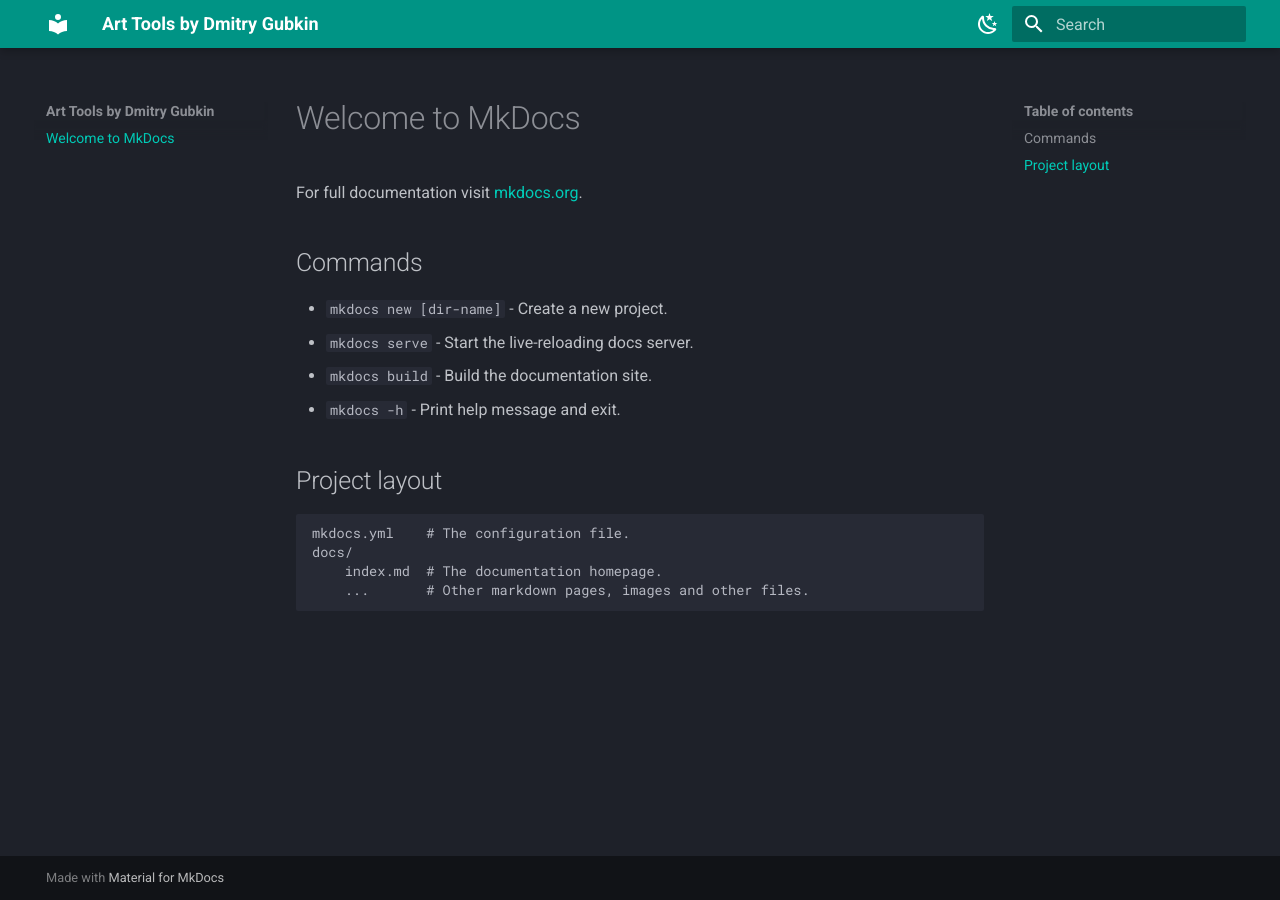
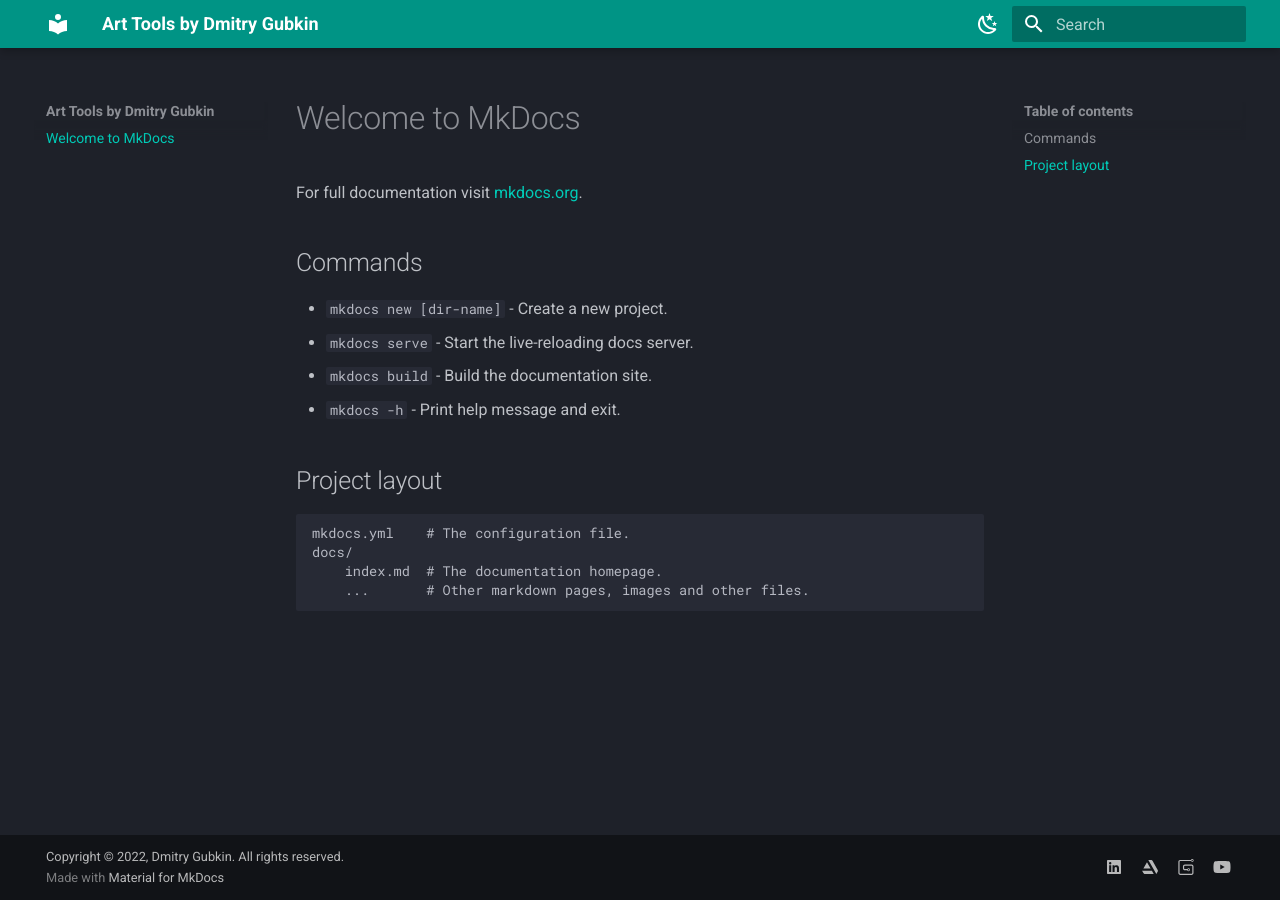
Before and after one commit to DmitryGubkin/DG_ArtToolsDoc, an MkDocs documentation site: the page built from docs/index.md, in a window 1280 px wide. Built offline with MkDocs 1.6.1 and Material for MkDocs 9.7.7, drawn with Linux system fonts in a browser that asks for light colours.

Commit message:
!U footer setup

```diff
--- /dev/null
+++ b/docs/stylesheets/extra.css
@@ -0,0 +1,3 @@
+.twitter {
+    color: #1DA1F2;
+  }
--- a/mkdocs.yml
+++ b/mkdocs.yml
@@ -3,13 +3,32 @@
 # repo_name: DG_ArtToolsDoc
 # repo_url: https://github.com/DmitryGubkin/DG_ArtToolsDoc
 # edit_uri: ""
+markdown_extensions:
+  - meta
+  - tables
+  - attr_list
+  - abbr
+  - md_in_html
+  - footnotes
+  - pymdownx.emoji:
+      emoji_index: !!python/name:materialx.emoji.twemoji
+      emoji_generator: !!python/name:materialx.emoji.to_svg
+      options:
+        custom_icons:
+          - overrides/.icons
+
+extra_css:
+  - stylesheets/extra.css
 
 plugins:
   - search # necessary for search to work
   - awesome-pages
 theme:
   name: material
+  custom_dir: overrides
   scheme: slate # set default mode
+  features:
+    - navigation.sections
   palette:
     - scheme: slate
       primary: teal
@@ -23,3 +42,14 @@
       toggle:
         icon: material/weather-sunny
         name: Switch to dark mode
+extra:
+  social:
+    - icon: fontawesome/brands/linkedin
+      link: https://www.linkedin.com/in/dmitry-gubkin-3d/
+    - icon: fontawesome/brands/artstation
+      link: https://www.artstation.com/?sort_by=trending
+    - icon: social/gumroad
+      link: https://dmitry-gubkin.gumroad.com/
+    - icon: fontawesome/brands/youtube
+      link: https://www.youtube.com/c/DmitryGubkinGhostStudio/videos
+copyright: Copyright © 2022, Dmitry Gubkin. All rights reserved.
```
Also changed, not shown: overrides/.icons/social/gumroad.svg (added).
